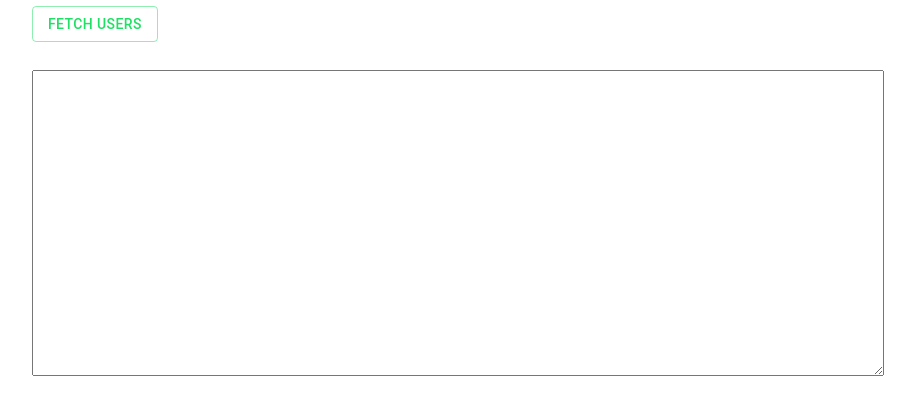
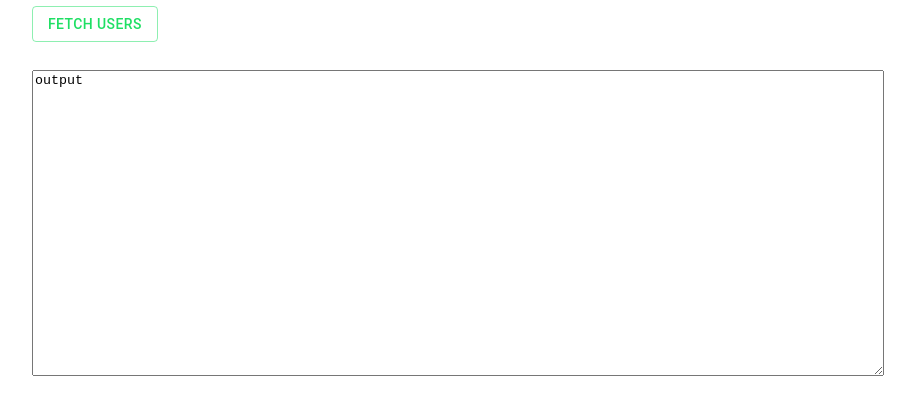
Before and after one commit to tna113/spotifywfriends, a React (Create React App) app in the folder client/: page / in a window 1280 px wide. Shown: the part 263-678 px from the top of the page, without its empty margins (182-1097 px from the left). Built offline with nearby package versions, Linux system fonts and the light colour scheme.

Commit message:
frontend fetch users call successful

```diff
--- a/client/src/features/debug/DebugScreen.jsx
+++ b/client/src/features/debug/DebugScreen.jsx
@@ -1,4 +1,4 @@
-import React, { useEffect, useState } from "react";
+import React, { useState } from "react";
 import { Button, Typography } from "@mui/material";
 import { Link } from "react-router-dom";
 // eslint-disable-next-line import/no-extraneous-dependencies
@@ -18,10 +18,7 @@ const apiBox = {
 }
 
 export default function DebugScreen() {
-    const [output, setOutput] = useState("");
-    useEffect(() => {
-        setOutput("output");
-    });
+    const [output, setOutput] = useState("output");
 
     // eslint-disable-next-line no-unused-vars
     const [users, setUsers] = useState();
@@ -32,7 +29,7 @@ export default function DebugScreen() {
         const axiosConfig = {
             headers: {
                 "Content-Type": "application/json",
-                Accept: "application/json",
+                "Accept": "application/json",
             }
         };
 
@@ -43,9 +40,8 @@ export default function DebugScreen() {
         }
 
         //use axios to make requests/talk to express
-        axios.get(`http://localhost:3001/debug/users`, params, axiosConfig)
+        axios.get(`http://localhost:3001/debug/users`, {params, axiosConfig})
             .then((response) => {
-                alert('hi');
                 console.log(response.data);
                 setUsers(response.data);
                 setOutput("a response?");
@@ -53,7 +49,9 @@ export default function DebugScreen() {
 
             //TODO: handle errors, alert snackboxes?
             // eslint-disable-next-line no-unused-vars
-            .catch((error) => []);
+            .catch((error) => {
+                setOutput("error");
+            });
     };
 
 
```
Also changed, not shown: 1 other file (tests, documents, lock files or other folders).
